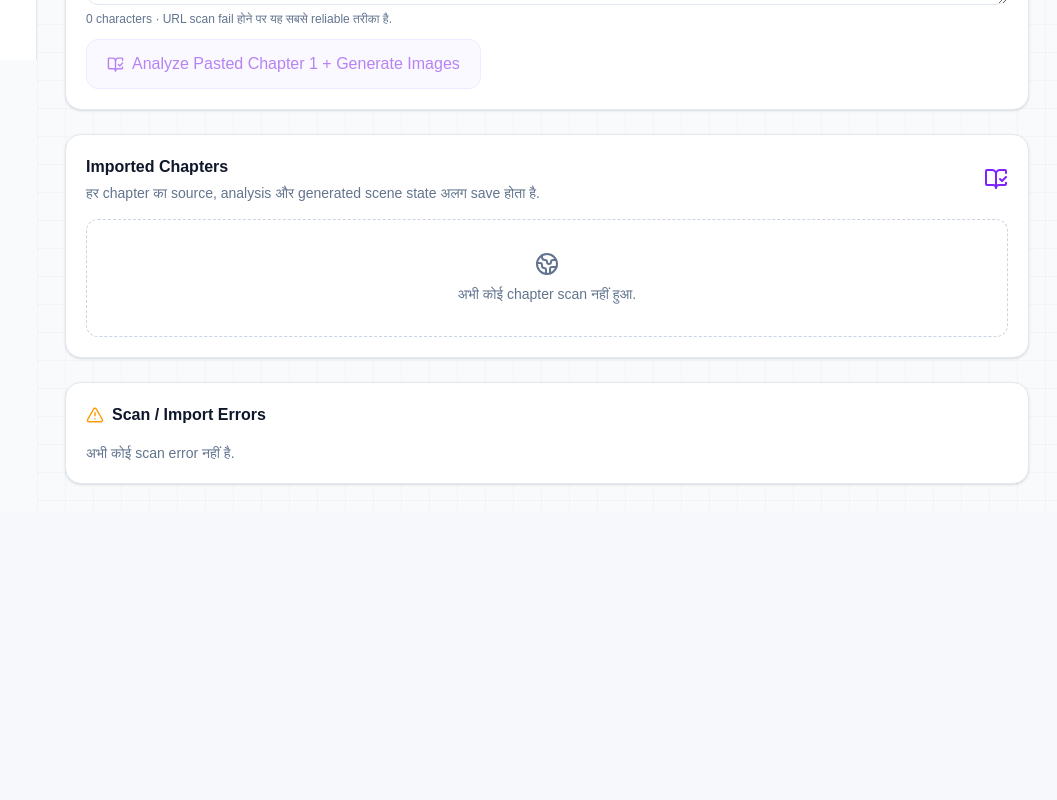
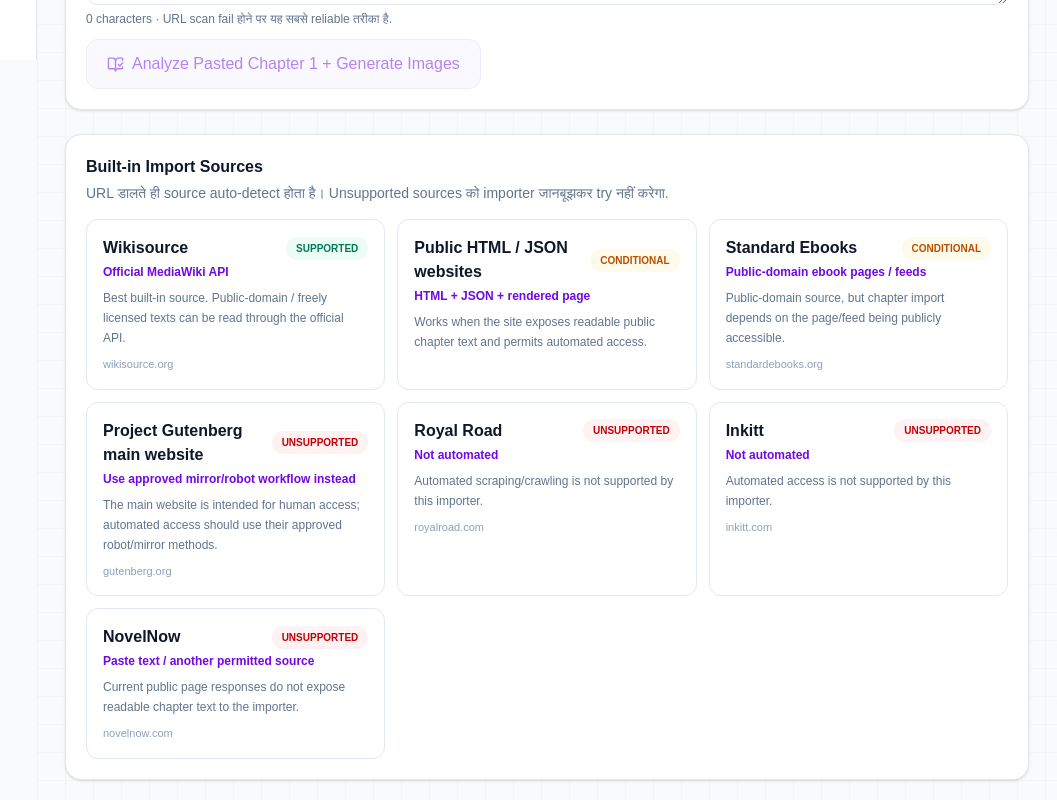
Before and after one commit to shuvinexofficial143-design/Fantasy-manga, a Next.js app: page /novel in a window 1280 px wide. Shown: the part 740-1540 px from the top of the page, without its empty margins (223-1280 px from the left). Before the commit the page ends 1252 px from the top, so only its background shows below. Built offline with nearby package versions, Linux system fonts and the light colour scheme.

Commit message:
Show built-in supported novel sources and auto detection

```diff
--- a/app/novel/page.tsx
+++ b/app/novel/page.tsx
@@ -4,6 +4,7 @@ import {useMemo,useState} from "react";
 import {AlertTriangle,BookOpenCheck,ExternalLink,Globe2,Loader2,Lock,LockOpen,Play,RefreshCw,ScanSearch,Sparkles} from "lucide-react";
 import {buildCinematicPrompt,hashString} from "@/lib/cinematic";
 import {createImage} from "@/lib/default-project";
+import {NOVEL_SOURCES,sourceForUrl} from "@/lib/novel-sources";
 import type {Character,CinematicImage,Location,NovelChapter,NovelImportError,NovelImportState,Project,SceneCharacterState} from "@/lib/types";
 import {useProject} from "@/components/project-provider";
 
@@ -93,6 +94,7 @@ export default function NovelImportPage(){
   const [error,setError]=useState("");
 
   const latestChapter=useMemo(()=>[...novel.chapters].sort((a,b)=>b.number-a.number)[0],[novel.chapters]);
+  const detectedSource=useMemo(()=>sourceForUrl(manualUrl.trim()||storyPageUrl.trim()),[manualUrl,storyPageUrl]);
   const commit=(next:Project)=>setState((current)=>({...current,projects:current.projects.map((item)=>item.id===next.id?next:item)}));
   const patchImport=(value:Partial<NovelImportState>)=>commit({...project,novelImport:{...novel,...value},updatedAt:new Date().toISOString()});
 
@@ -449,6 +451,29 @@ export default function NovelImportPage(){
       </div>}
     </section>
 
+    <section className="rounded-2xl border border-slate-200 bg-white p-5 shadow-sm">
+      <div className="flex flex-col gap-2 md:flex-row md:items-end md:justify-between">
+        <div>
+          <h2 className="font-black">Built-in Import Sources</h2>
+          <p className="mt-1 text-sm text-slate-500">URL डालते ही source auto-detect होता है। Unsupported sources को importer जानबूझकर try नहीं करेगा.</p>
+        </div>
+        {detectedSource&&<div className={"rounded-full px-3 py-1.5 text-xs font-bold "+(detectedSource.status==="supported"?"bg-emerald-50 text-emerald-700":detectedSource.status==="conditional"?"bg-amber-50 text-amber-700":"bg-red-50 text-red-700")}>
+          Detected: {detectedSource.name} · {detectedSource.status}
+        </div>}
+      </div>
+      <div className="mt-4 grid gap-3 md:grid-cols-2 xl:grid-cols-3">
+        {NOVEL_SOURCES.map((source)=><div key={source.id} className="rounded-xl border border-slate-200 p-4">
+          <div className="flex items-center justify-between gap-3">
+            <div className="font-bold">{source.name}</div>
+            <span className={"rounded-full px-2.5 py-1 text-[10px] font-black uppercase "+(source.status==="supported"?"bg-emerald-50 text-emerald-700":source.status==="conditional"?"bg-amber-50 text-amber-700":"bg-red-50 text-red-700")}>{source.status}</span>
+          </div>
+          <div className="mt-1 text-xs font-semibold text-violet-700">{source.method}</div>
+          <p className="mt-2 text-xs leading-5 text-slate-500">{source.note}</p>
+          {source.domains.length>0&&<div className="mt-2 text-[11px] text-slate-400">{source.domains.join(", ")}</div>}
+        </div>)}
+      </div>
+    </section>
+
     {progress&&<div className="rounded-2xl border border-violet-200 bg-violet-50 p-4 text-sm text-violet-800"><Loader2 className="mr-2 inline animate-spin" size={16}/>{progress}</div>}
     {notice&&<div className="rounded-2xl border border-emerald-200 bg-emerald-50 p-4 text-sm font-medium text-emerald-800">{notice}</div>}
     {error&&<div className="rounded-2xl border border-red-200 bg-red-50 p-4 text-sm font-medium text-red-700"><AlertTriangle className="mr-2 inline" size={16}/>{error}</div>}
```
